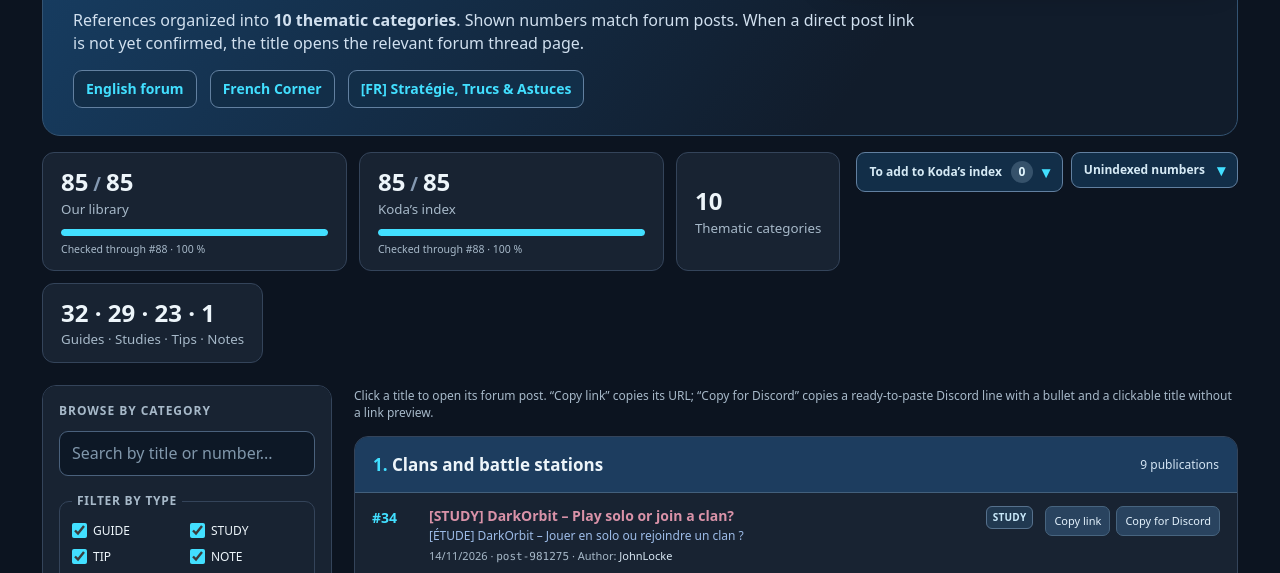
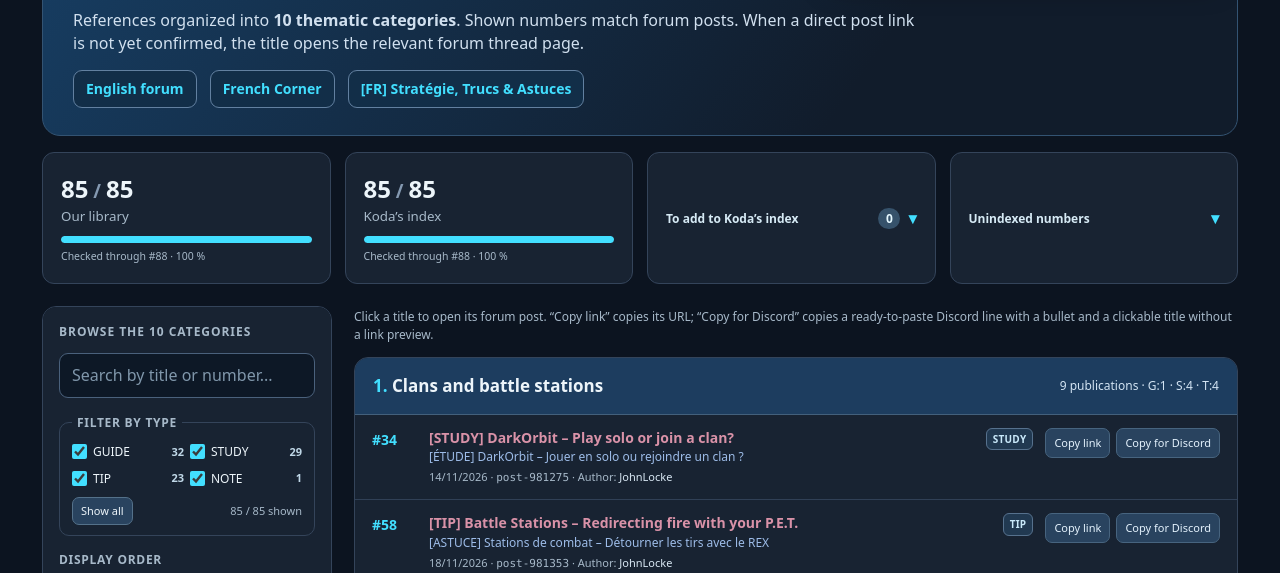
Before and after one commit to JohnLocke70/darkorbit-info, a plain HTML site: page index.html in a window 1280 px wide. Shown: the part 173-746 px from the top of the page. Drawn offline with Linux system fonts and the light colour scheme.

Commit message:
Add files via upload

```diff
--- a/index.html
+++ b/index.html
@@ -152,6 +152,37 @@ html[lang="en"] .pending-link[lang="en"]{display:inline}
 @media(max-width:930px){.stats-row{align-items:flex-start}.tracking-actions{margin-left:0;width:100%}}
 @media(max-width:590px){.stats-row .stats{display:grid;grid-template-columns:repeat(2,minmax(0,1fr));width:100%}.stats-row .stat{min-width:0;padding:11px 10px}.progress-stat strong{font-size:21px}.progress-caption{white-space:normal}}
 @media print{.tracking-actions{display:none}.progress-fill{transition:none}}
+
+/* Harmonisation des indicateurs : quatre zones égales, alignées sur les bords du contenu. */
+.stats-row{display:grid;grid-template-columns:repeat(4,minmax(0,1fr));gap:14px;align-items:stretch}
+.stats-row .stats,.stats-row .tracking-actions{display:contents}
+.stats-row .stat{width:100%;height:100%;min-width:0;padding:18px}
+.stats-row .progress-stat{flex:none;min-width:0}
+.stats-row .koda-anchor,.stats-row .excluded-anchor{width:100%;min-width:0;margin:0;height:100%}
+.stats-row .koda-toggle,.stats-row .excluded-toggle{width:100%;height:100%;min-height:132px;
+  background:var(--panel);border-color:var(--border);border-radius:12px;
+  justify-content:space-between;gap:8px;padding:18px;text-align:left}
+.stats-row .koda-toggle:hover,.stats-row .excluded-toggle:hover{background:var(--raised)}
+.stats-row #koda-toggle-label{flex:1;min-width:0}
+.stats-row .koda-panel,.stats-row .excluded-panel{max-width:calc(100vw - 30px)}
+/* Compteurs de types à l'endroit des cases à cocher. */
+.type-option{display:grid;grid-template-columns:15px minmax(0,1fr) auto;gap:6px;width:100%;align-items:center}
+.type-option .type-label{white-space:nowrap}
+.type-option .type-count{color:#c0d8e8;font-size:11px;font-weight:750;justify-self:end;
+ font-variant-numeric:tabular-nums}
+/* Répartition compacte dans chaque bandeau de catégorie. */
+.section-top .section-count{font-variant-numeric:tabular-nums;text-align:right}
+@media(max-width:970px){
+ .stats-row{grid-template-columns:repeat(2,minmax(0,1fr))}
+ .stats-row .koda-toggle,.stats-row .excluded-toggle{min-height:102px}
+}
+@media(max-width:540px){
+ .stats-row{grid-template-columns:minmax(0,1fr)}
+ .stats-row .koda-toggle,.stats-row .excluded-toggle{min-height:78px}
+ .stats-row .koda-panel,.stats-row .excluded-panel{width:min(420px,calc(100vw - 30px));left:0;right:auto}
+ .section-top .section-count{text-align:left;white-space:normal}
+}
+@media print{.stats-row{display:none}}
 </style></head>
 <body><div class="container">
 <header class="header">
@@ -180,8 +211,6 @@ html[lang="en"] .pending-link[lang="en"]{display:inline}
   <div class="progress-track" role="progressbar" aria-label="Avancement du sommaire de Koda" aria-valuemin="0" aria-valuemax="85" aria-valuenow="85"><span class="progress-fill" id="koda-progress-fill" style="width:100%"></span></div>
   <span class="progress-caption" id="koda-progress-caption">Jusqu'au #88 · 100 %</span>
  </div>
- <div class="stat"><strong>10</strong><small>Catégories thématiques</small></div>
- <div class="stat"><strong>32 · 29 · 23 · 1</strong><small>Guides · Études · Astuces · Notes</small></div>
 </div>
 <div class="tracking-actions">
   <div class="koda-anchor">
@@ -192,7 +221,7 @@ html[lang="en"] .pending-link[lang="en"]{display:inline}
       <div class="koda-panel-heading"><strong>Publications absentes du sommaire</strong><small id="koda-panel-count">0 en attente</small></div>
       <div id="koda-missing-list" class="koda-missing-list" aria-live="polite">Aucune publication en attente.</div>
       <p class="koda-link-note"><strong>À signaler :</strong> le guide Écho (#39) figure dans le sommaire, mais son titre n'est pas cliquable.</p>
-      <p class="koda-snapshot-note" id="koda-snapshot-note">Comparaison vérifiée le 22/11/2026, jusqu'au message #88. Suivi manuel, sans synchronisation automatique avec le forum.</p>
+      <p class="koda-snapshot-note" id="koda-snapshot-note">Comparaison vérifiée le 22/11/2026, jusqu'au message #88.</p>
     </div>
   </div>
 <div class="excluded-anchor">
@@ -215,13 +244,13 @@ html[lang="en"] .pending-link[lang="en"]{display:inline}
   </div>
 </div>
 </div>
-<div class="layout"><aside class="sidebar"><p class="sidebar-label" id="sidebar-heading">Naviguer par catégorie</p><input id="filter" class="filter" type="search" placeholder="Rechercher un titre ou un n°..." aria-label="Rechercher dans les publications"/>
+<div class="layout"><aside class="sidebar"><p class="sidebar-label" id="sidebar-heading">Naviguer parmi les 10 catégories</p><input id="filter" class="filter" type="search" placeholder="Rechercher un titre ou un n°..." aria-label="Rechercher dans les publications"/>
 <fieldset class="type-filter" id="type-filter"><legend>Filtrer par type</legend>
 <div class="type-options">
-<label class="type-option"><input type="checkbox" name="publication-type" value="GUIDE" checked/> GUIDE</label>
-<label class="type-option"><input type="checkbox" name="publication-type" value="ÉTUDE" checked/> ÉTUDE</label>
-<label class="type-option"><input type="checkbox" name="publication-type" value="ASTUCE" checked/> ASTUCE</label>
-<label class="type-option"><input type="checkbox" name="publication-type" value="NOTE" checked/> NOTE</label>
+<label class="type-option"><input type="checkbox" name="publication-type" value="GUIDE" checked/><span class="type-label">GUIDE</span><span class="type-count" data-type-count="GUIDE"></span></label>
+<label class="type-option"><input type="checkbox" name="publication-type" value="ÉTUDE" checked/><span class="type-label">ÉTUDE</span><span class="type-count" data-type-count="ÉTUDE"></span></label>
+<label class="type-option"><input type="checkbox" name="publication-type" value="ASTUCE" checked/><span class="type-label">ASTUCE</span><span class="type-count" data-type-count="ASTUCE"></span></label>
+<label class="type-option"><input type="checkbox" name="publication-type" value="NOTE" checked/><span class="type-label">NOTE</span><span class="type-count" data-type-count="NOTE"></span></label>
 </div><div class="filter-tools"><button class="reset-types" id="reset-types" type="button">Tout afficher</button><span class="visible-count" id="visible-count" aria-live="polite"></span></div>
 </fieldset>
 <label class="sort-label" for="sort-order">Ordre d'affichage</label>
@@ -784,14 +813,12 @@ html[lang="en"] .pending-link[lang="en"]{display:inline}
   // Il apparaît pendant 10 secondes au changement de langue ou lors d'une première visite en anglais.
   setText('.stats .stat:nth-child(1) small',tr('Notre bibliothèque','Our library'));
   setText('.stats .stat:nth-child(2) small',tr('Sommaire de Koda','Koda’s index'));
-  setText('.stats .stat:nth-child(3) small',tr('Catégories thématiques','Thematic categories'));
-  setText('.stats .stat:nth-child(4) small',tr('Guides · Études · Astuces · Notes','Guides · Studies · Tips · Notes'));
   setAttr('#library-progress-stat .progress-track','aria-label',tr('Avancement de notre bibliothèque','Progress of our library'));
   setAttr('#koda-progress-stat .progress-track','aria-label',tr('Avancement du sommaire de Koda','Progress of Koda’s index'));
   setText('#koda-toggle-label',tr('À ajouter chez Koda','To add to Koda’s index'));
   setText('.koda-panel-heading strong',tr('Publications absentes du sommaire','Publications missing from the index'));
   setHtml('.koda-link-note',tr('<strong>À signaler :</strong> le guide Écho (#39) figure dans le sommaire, mais son titre n’est pas cliquable.','<strong>Link to fix:</strong> the Echo guide (#39) appears in the index, but its title is not clickable.'));
-  setText('#koda-snapshot-note',tr('Comparaison vérifiée le 22/11/2026, jusqu’au message #88. Suivi manuel, sans synchronisation automatique avec le forum.','Comparison verified on 22 Nov 2026, through post #88. Manually maintained, not automatically synchronized with the forum.'));
+  setText('#koda-snapshot-note',tr('Comparaison vérifiée le 22/11/2026, jusqu’au message #88.','Comparison verified on 22 Nov 2026, through post #88.'));
   renderTracking();
   setText('#excluded-toggle > span:first-child',tr('Numéros non référencés','Unindexed numbers'));
   setText('.excluded-panel-heading strong',tr('Messages non référencés','Unindexed messages'));
@@ -815,7 +842,8 @@ html[lang="en"] .pending-link[lang="en"]{display:inline}
   setText('.type-filter legend',tr('Filtrer par type','Filter by type'));
   document.querySelectorAll('.type-option').forEach(label=>{
    const type=label.querySelector('input').value;
-   label.lastChild.textContent=' '+typeName(type);
+   const typeLabel=label.querySelector('.type-label');
+   if(typeLabel)typeLabel.textContent=typeName(type);
   });
   setText('#reset-types',tr('Tout afficher','Show all'));
   setText('.sort-label',tr('Ordre d\'affichage','Display order'));
@@ -902,6 +930,14 @@ html[lang="en"] .pending-link[lang="en"]{display:inline}
  const resetTypes=document.getElementById('reset-types');
  const visibleCount=document.getElementById('visible-count');
  const totalEntries=originalEntries.length;
+ // Statistiques des filtres déduites des fiches : aucune valeur à maintenir séparément.
+ const publicationTypes=['GUIDE','ÉTUDE','ASTUCE','NOTE'];
+ const typeTotals=Object.fromEntries(publicationTypes.map(type=>[
+   type,originalEntries.filter(entry=>entry.dataset.type===type).length
+ ]));
+ document.querySelectorAll('[data-type-count]').forEach(node=>{
+   node.textContent=typeTotals[node.dataset.typeCount]||0;
+ });
  // Suivi manuel : instantané du sommaire de BA-Koda vérifié le 22/11/2026 (jusqu'au #88).
  // Ajouter ici le N° d'une nouvelle publication dès qu'elle apparaît dans son sommaire.
  const kodaListedNumbers=new Set([2, 3, 4, 5, 6, 7, 8, 9, 10, 11, 12, 13, 14, 15, 16, 17, 18, 19, 20, 21, 22, 23, 24, 25, 26, 27, 28, 29, 30, 31, 32, 33, 34, 35, 36, 37, 38, 39, 40, 41, 42, 43, 44, 45, 46, 47, 48, 49, 50, 51, 53, 54, 55, 56, 57, 58, 59, 60, 61, 62, 63, 64, 65, 66, 67, 69, 70, 71, 72, 73, 74, 75, 76, 77, 78, 79, 80, 81, 82, 83, 84, 85, 86, 87, 88]);
@@ -991,7 +1027,7 @@ html[lang="en"] .pending-link[lang="en"]{display:inline}
   const selected=new Set(typeBoxes.filter(box=>box.checked).map(box=>box.value));
   const typesFiltered=selected.size!==typeBoxes.length;
   const isChron=sortSelect.value!=='categories';
-  sidebarHeading.textContent=isChron?tr('Explorer les publications','Browse publications'):tr('Naviguer par catégorie','Browse by category');
+  sidebarHeading.textContent=isChron?tr('Explorer les publications','Browse publications'):tr('Naviguer parmi les '+sections.length+' catégories','Browse the '+sections.length+' categories');
   nav.classList.toggle('hidden',isChron);
   hint.classList.toggle('hidden',!isChron);
   chronologicalSection.classList.toggle('hidden',!isChron);
@@ -1012,16 +1048,21 @@ html[lang="en"] .pending-link[lang="en"]{display:inline}
   }else{
    for(const sec of sections){
     let count=0;
+    const visibleByType={GUIDE:0,'ÉTUDE':0,ASTUCE:0,NOTE:0};
     const category=sec.dataset.category;
     const entries=[...sec.querySelectorAll('.entry')];
     for(const el of entries){
      const show=matchEntry(el,category,q,selected);
      el.classList.toggle('hidden',!show);
-     if(show)count++;
+     if(show){count++;visibleByType[el.dataset.type]=(visibleByType[el.dataset.type]||0)+1;}
     }
     sec.classList.toggle('hidden',!(count>0 || (!q && !typesFiltered && entries.length===0)));
     const secCount=sec.querySelector('.section-count');
-    if(secCount)secCount.textContent=countLabel(count);
+    if(secCount){
+      const abbreviations=lang==='en'?{GUIDE:'G','ÉTUDE':'S',ASTUCE:'T',NOTE:'N'}:{GUIDE:'G','ÉTUDE':'É',ASTUCE:'A',NOTE:'N'};
+      const details=publicationTypes.filter(type=>visibleByType[type]>0).map(type=>abbreviations[type]+':'+visibleByType[type]);
+      secCount.textContent=countLabel(count)+(details.length?' · '+details.join(' · '):'');
+    }
     const navCount=document.querySelector('a.nav-item[href="#'+sec.id+'"] .nav-count');
     if(navCount)navCount.textContent=count;
     visible+=count;
```
